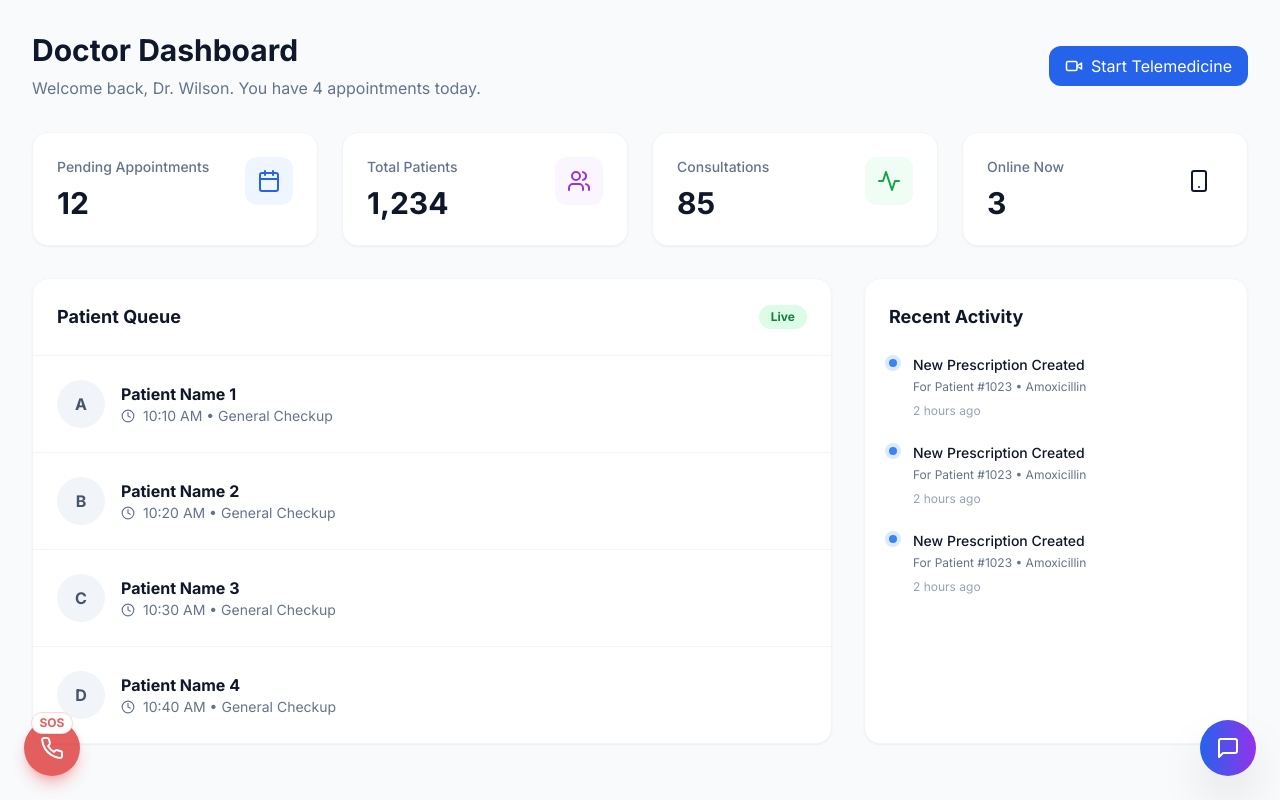
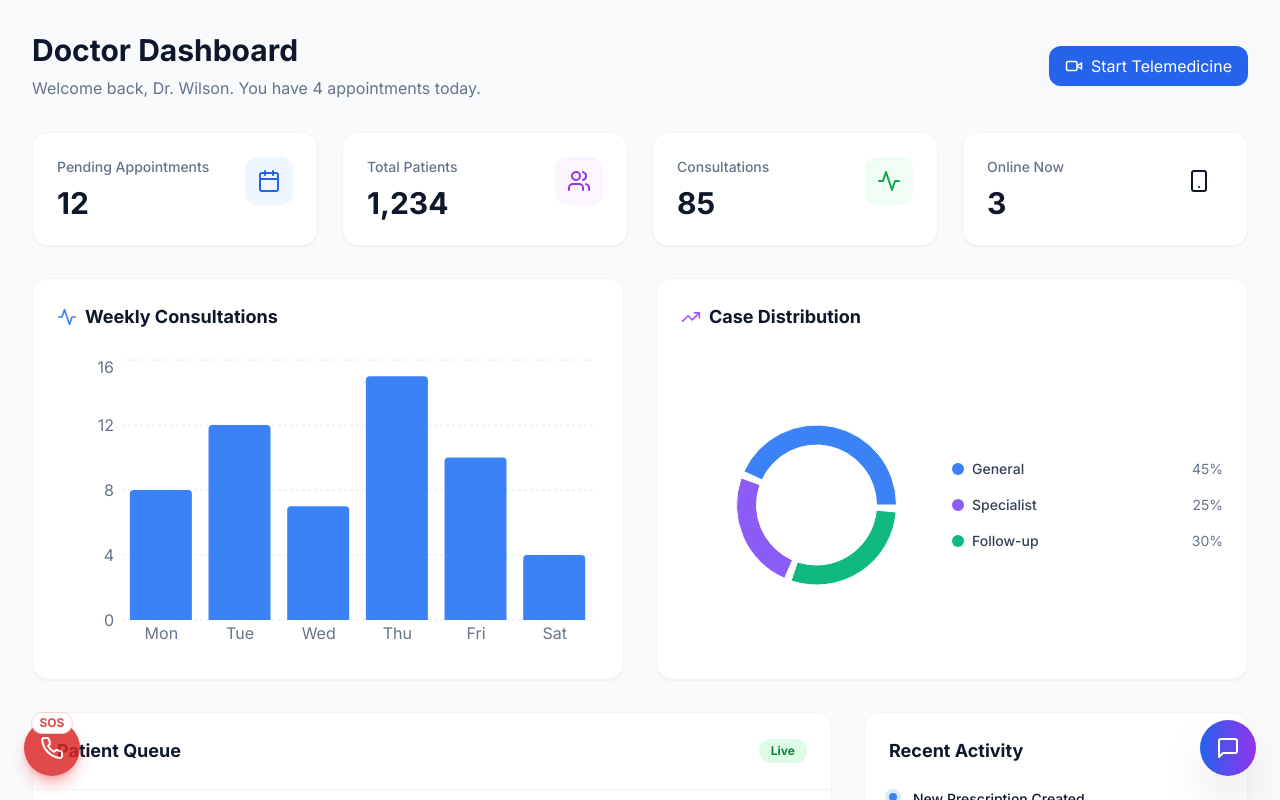
Before and after one commit to nikhild-10/hosptail-mangment-, a Next.js app in the folder client/: page /portal/doctor/dashboard in a window 1280 px wide. Shown: the top 800 px of the page. Built offline with nearby package versions, Linux system fonts and the light colour scheme.

Commit message:
Enhance Doctor Portal: Mock Login & Analytics Dashboard

```diff
--- a/client/src/app/portal/doctor/dashboard/page.tsx
+++ b/client/src/app/portal/doctor/dashboard/page.tsx
@@ -1,7 +1,26 @@
 'use client';
 
 import React from 'react';
-import { Users, Calendar, Activity, Clock, Video, FileText, Smartphone } from 'lucide-react';
+import { Users, Calendar, Activity, Clock, Video, FileText, Smartphone, TrendingUp } from 'lucide-react';
+import {
+    BarChart, Bar, XAxis, YAxis, CartesianGrid, Tooltip, ResponsiveContainer,
+    PieChart, Pie, Cell
+} from 'recharts';
+
+const appointmentData = [
+    { name: 'Mon', count: 8 },
+    { name: 'Tue', count: 12 },
+    { name: 'Wed', count: 7 },
+    { name: 'Thu', count: 15 },
+    { name: 'Fri', count: 10 },
+    { name: 'Sat', count: 4 },
+];
+
+const patientTypeData = [
+    { name: 'General', value: 45, color: '#3b82f6' },
+    { name: 'Specialist', value: 25, color: '#8b5cf6' },
+    { name: 'Follow-up', value: 30, color: '#10b981' },
+];
 
 export default function DoctorDashboard() {
     return (
@@ -12,7 +31,7 @@ export default function DoctorDashboard() {
                     <p className="text-slate-500 dark:text-slate-400 mt-2">Welcome back, Dr. Wilson. You have 4 appointments today.</p>
                 </div>
                 <div className="flex gap-4">
-                    <button className="flex items-center gap-2 px-4 py-2 bg-blue-600 text-white rounded-xl hover:bg-blue-700 transition-colors">
+                    <button className="flex items-center gap-2 px-4 py-2 bg-blue-600 text-white rounded-xl hover:bg-blue-700 transition-colors shadow-sm cursor-pointer">
                         <Video size={18} /> Start Telemedicine
                     </button>
                 </div>
@@ -26,7 +45,7 @@ export default function DoctorDashboard() {
                     { label: 'Consultations', value: '85', icon: Activity, color: 'green' },
                     { label: 'Online Now', value: '3', icon: Smartphone, color: 'orange' },
                 ].map((stat, i) => (
-                    <div key={i} className="bg-white dark:bg-slate-800 p-6 rounded-2xl border border-slate-100 dark:border-slate-700 shadow-sm">
+                    <div key={i} className="bg-white dark:bg-slate-800 p-6 rounded-2xl border border-slate-100 dark:border-slate-700 shadow-sm transition-transform hover:-translate-y-1">
                         <div className="flex justify-between items-start">
                             <div>
                                 <p className="text-sm font-medium text-slate-500 dark:text-slate-400">{stat.label}</p>
@@ -38,6 +57,66 @@ export default function DoctorDashboard() {
                         </div>
                     </div>
                 ))}
+            </div>
+
+            {/* Analytics Section */}
+            <div className="grid grid-cols-1 lg:grid-cols-2 gap-8">
+                <div className="bg-white dark:bg-slate-800 p-6 rounded-2xl border border-slate-100 dark:border-slate-700 shadow-sm">
+                    <h3 className="font-bold text-lg text-slate-900 dark:text-white mb-6 flex items-center gap-2">
+                        <Activity size={20} className="text-blue-500" /> Weekly Consultations
+                    </h3>
+                    <div className="h-[300px] w-full">
+                        <ResponsiveContainer width="100%" height="100%">
+                            <BarChart data={appointmentData}>
+                                <CartesianGrid strokeDasharray="3 3" vertical={false} stroke="#e2e8f0" />
+                                <XAxis dataKey="name" axisLine={false} tickLine={false} tick={{ fill: '#64748b' }} />
+                                <YAxis axisLine={false} tickLine={false} tick={{ fill: '#64748b' }} />
+                                <Tooltip
+                                    contentStyle={{ borderRadius: '12px', border: 'none', boxShadow: '0 4px 6px -1px rgb(0 0 0 / 0.1)' }}
+                                    cursor={{ fill: '#f1f5f9' }}
+                                />
+                                <Bar dataKey="count" fill="#3b82f6" radius={[4, 4, 0, 0]} />
+                            </BarChart>
+                        </ResponsiveContainer>
+                    </div>
+                </div>
+
+                <div className="bg-white dark:bg-slate-800 p-6 rounded-2xl border border-slate-100 dark:border-slate-700 shadow-sm">
+                    <h3 className="font-bold text-lg text-slate-900 dark:text-white mb-6 flex items-center gap-2">
+                        <TrendingUp size={20} className="text-purple-500" /> Case Distribution
+                    </h3>
+                    <div className="flex items-center justify-between">
+                        <div className="h-[300px] w-1/2">
+                            <ResponsiveContainer width="100%" height="100%">
+                                <PieChart>
+                                    <Pie
+                                        data={patientTypeData}
+                                        cx="50%"
+                                        cy="50%"
+                                        innerRadius={60}
+                                        outerRadius={80}
+                                        paddingAngle={5}
+                                        dataKey="value"
+                                    >
+                                        {patientTypeData.map((entry, index) => (
+                                            <Cell key={`cell-${index}`} fill={entry.color} />
+                                        ))}
+                                    </Pie>
+                                    <Tooltip />
+                                </PieChart>
+                            </ResponsiveContainer>
+                        </div>
+                        <div className="w-1/2 space-y-4">
+                            {patientTypeData.map((entry, i) => (
+                                <div key={i} className="flex items-center gap-2 text-sm">
+                                    <div className="w-3 h-3 rounded-full" style={{ backgroundColor: entry.color }}></div>
+                                    <span className="font-medium text-slate-700 dark:text-slate-300">{entry.name}</span>
+                                    <span className="ml-auto text-slate-500">{entry.value}%</span>
+                                </div>
+                            ))}
+                        </div>
+                    </div>
+                </div>
             </div>
 
             <div className="grid grid-cols-1 lg:grid-cols-3 gap-8">
--- a/client/src/app/portal/doctor/login/page.tsx
+++ b/client/src/app/portal/doctor/login/page.tsx
@@ -15,19 +15,15 @@ export default function DoctorLogin() {
 
     const handleLogin = async (e: React.FormEvent) => {
         e.preventDefault();
-        try {
-            const res = await api.post('/auth/login', { email, password });
+        setError('');
 
-            if (res.data.user.role === 'DOCTOR') {
-                localStorage.setItem('token', res.data.token);
-                localStorage.setItem('user', JSON.stringify(res.data.user));
-                router.push('/portal/doctor/dashboard');
-            } else {
-                setError('Access Denied. Doctors only.');
-                localStorage.clear();
-            }
-        } catch (err: any) {
-            setError(err.response?.data?.message || 'Login failed');
+        // Mock Login for Frontend Demo
+        // In a real app, this would be an API call
+        if (email && password) {
+            localStorage.setItem('user', JSON.stringify({ name: 'Dr. John Doe', role: 'DOCTOR' }));
+            router.push('/portal/doctor/dashboard');
+        } else {
+            setError('Please enter valid credentials');
         }
     };
 
```
Also changed, not shown: 1 other file (tests, documents, lock files or other folders).
